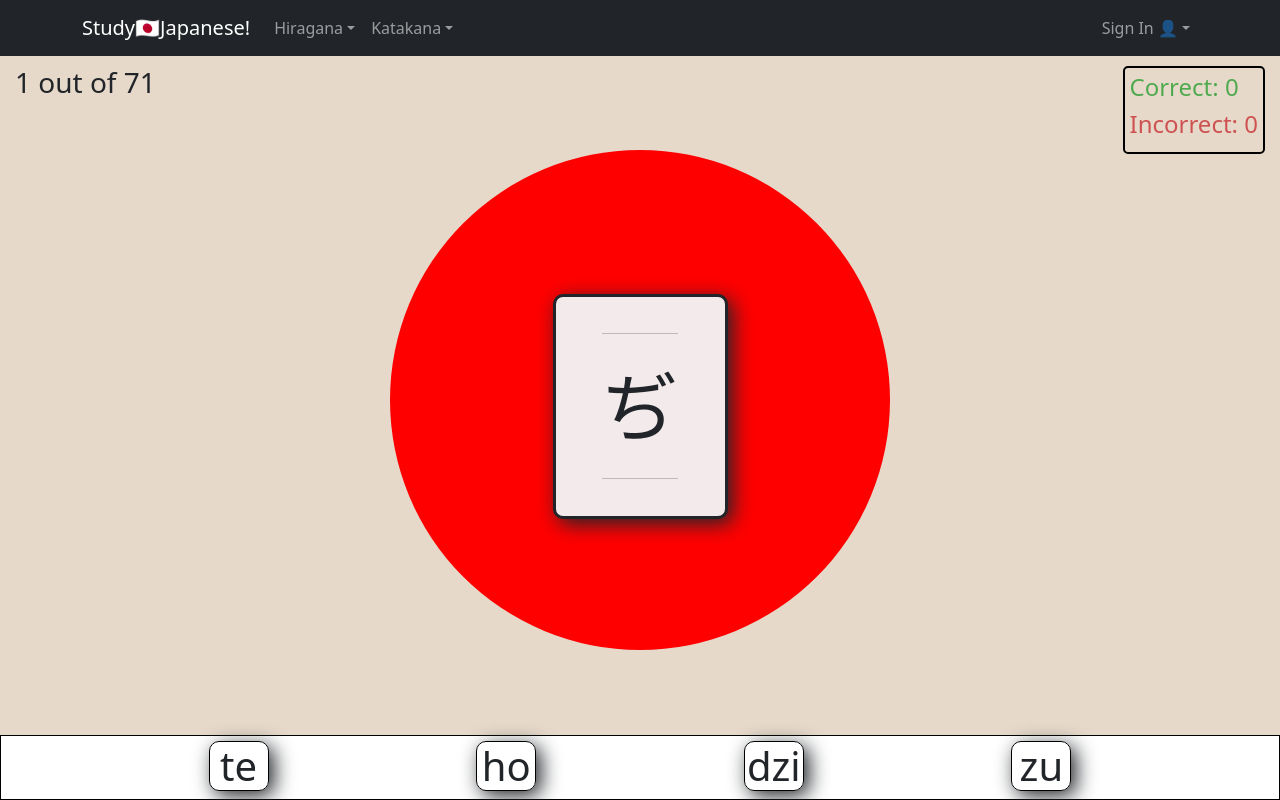
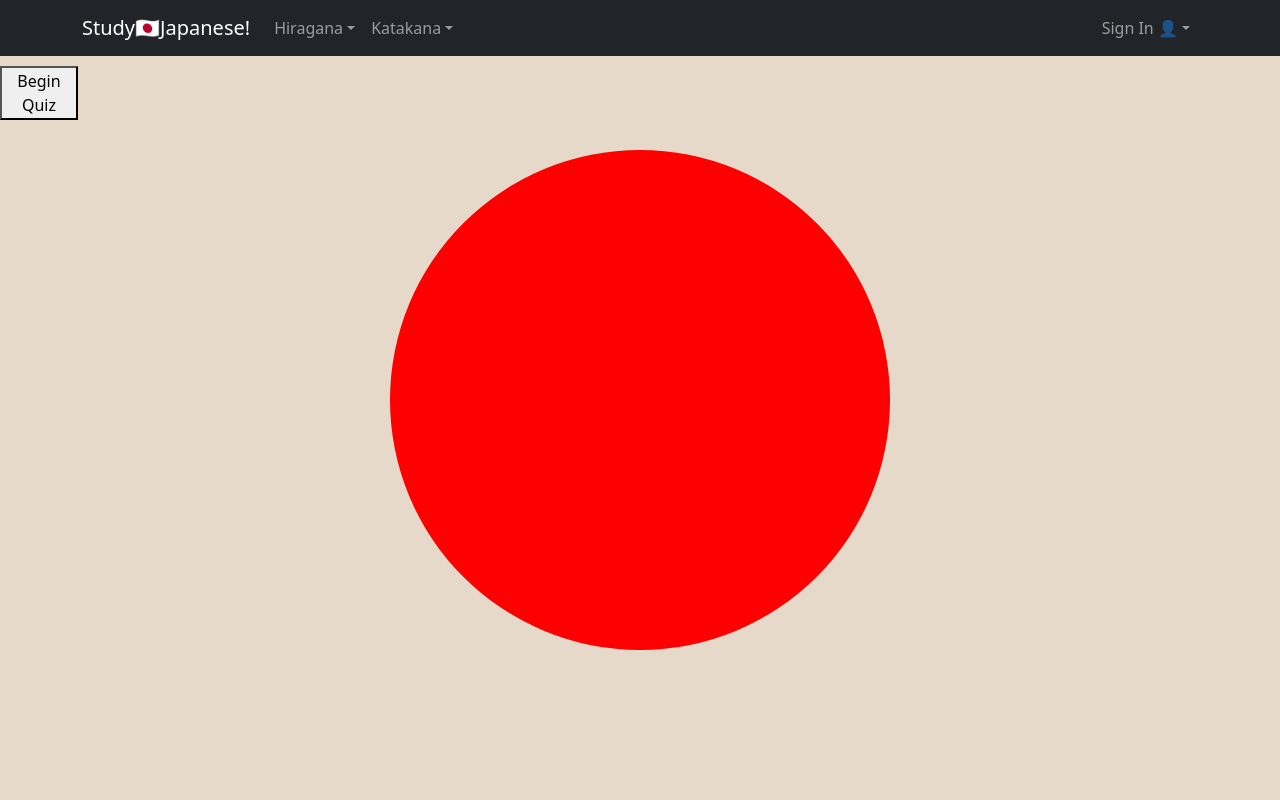
Before and after one commit to pastasauce59/study-japanese, a React (Create React App) app: page /hiragana/quiz in a window 1280 px wide. Built offline with nearby package versions, Linux system fonts and the light colour scheme.

Commit message:
finally found a way to randomize bothhiragana dataset and answer keys without the question being repeated or state rerendering math.random a million times

```diff
--- a/src/Components/Hiragana.js
+++ b/src/Components/Hiragana.js
@@ -222,7 +222,20 @@ let hiraganaAll = [
 
 ]
 
-export { hiragana, hiraganaDakuten, hiraganaAll }
+let randomize = (array) => {
+    for (let i = array.length - 1; i > 0; i--) {
+        const j = Math.floor(Math.random() * (i + 1));
+        const temp = array[i];
+        array[i] = array[j];
+        array[j] = temp;
+      }
+
+      return array
+}
+
+let randomized = randomize(hiraganaAll)
+
+export { hiragana, hiraganaDakuten, hiraganaAll, randomized }
 
 // const dakutenArrayObj = [
 //     {Dakuten: [
--- a/src/Components/HiraganaQuiz.js
+++ b/src/Components/HiraganaQuiz.js
@@ -1,13 +1,17 @@
-import React, { useState } from 'react';
-import { hiraganaAll } from './Hiragana';
+import React, { useState, useEffect } from 'react';
+import { hiraganaAll, randomized } from './Hiragana';
 
 
 function HiraganaQuiz(props) {
 
-    const [hiragana, setHiragana] = useState(hiraganaAll)
+    const [hiragana, setHiragana] = useState(randomized)
+    const [shuffle, setShuffle] = useState(false)
     const [count, setCount] = useState(0)
     const [correct, setCorrect] = useState(0)
     const [incorrect, setIncorrect] = useState(0)
+    const [flip, setFlip] = useState(null)
+    const [style, setStyle] = useState(null)
+    const [style2, setStyle2] = useState(null)
 
     let randomize = (array) => {
         for (let i = array.length - 1; i > 0; i--) {
@@ -18,43 +22,64 @@ function HiraganaQuiz(props) {
           }
     }
 
-    randomize(hiragana)
+    let rand = () => {
+       return Math.floor(Math.random() * 71);
+    }
+
+    const [quizKeys, setQuizKeys] = useState(null)
+
+    let choices = [
+        hiragana[count].key,
+        hiragana[rand()].key,
+        hiragana[rand()].key,
+        hiragana[rand()].key
+    ]
+
+    let nextChoices = [
+        hiragana[count + 1].key,
+        hiragana[rand()].key,
+        hiragana[rand()].key,
+        hiragana[rand()].key
+    ]
+
+    randomize(choices)
+    randomize(nextChoices)
 
 
-    let OG = [...hiraganaAll]
-
-    let hiraganaKeys = []
-
-    hiragana.map( h => hiraganaKeys.push(h.key))
-
-    let quizbarKeys = [
-        hiragana[count].key,
-        hiragana[Math.floor(Math.random() * 71)].key,
-        hiragana[Math.floor(Math.random() * 71)].key,
-        hiragana[Math.floor(Math.random() * 71)].key
-    ]
-
-    randomize(quizbarKeys)
-
-    // let randomize = (array) => {
-    //     for (let i = array.length - 1; i > 0; i--) {
-    //         const j = Math.floor(Math.random() * (i + 1));
-    //         const temp = array[i];
-    //         array[i] = array[j];
-    //         array[j] = temp;
-    //       }
-    // }
 
     let handleClick = (e) => {
         console.log(e.target.textContent)
         if(e.target.textContent === hiragana[count].key){
             console.log('correct')
-        } else console.log('WRONG')
+            setStyle({background: '#4faa4f'})
+            setCorrect(correct + 1)
+        } else {
+            console.log('WRONG');
+            setStyle2({background: '#ce5252'})
+            setIncorrect(incorrect + 1)
+        }
+        setFlip({transform: 'rotateY(180deg)'})
+        setTimeout(() => {
+            setFlip(null)
+            setStyle(null)
+            setStyle2(null)
+            setQuizKeys(nextChoices)
+            setTimeout(() => {setCount(count + 1)}, 300)
+        }, 2000)
+    }
+
+    let beginQuiz = () => {
+        setShuffle(true);
+        setQuizKeys(choices)
+        randomize(quizKeys)
     }
 
 
     return (
         <div className='quiz-container'>
+            {shuffle === false ? <div>
+                <button onClick={beginQuiz}>Begin Quiz</button>
+            </div> :  <div>
 
             <div className='number-of'>
                 <h3>{`${hiragana.indexOf(hiragana[count]) + 1} out of ${hiragana.length}`}</h3>
@@ -66,32 +91,37 @@ function HiraganaQuiz(props) {
             </div>
 
             <div className='card-container'>
-                <div onClick={null} className='card' style={null}>
+                <div className='card' style={flip}>
                     <div className='front-card'>
                         <hr/>
                         {hiragana[count].character}
+                        {/* {ques} */}
                         <hr/>
                     </div>
 
                     <div className='back-card'>
                         <hr/>
                         {hiragana[count].key}
+                        {/* {answer} */}
                         <hr/>
                     </div>
                 </div>
             </div>
 
-            <div onClick={handleClick} className='quiz-bar'>
-                {/* <h1>{hiragana[count].key}</h1>
-                <h1>ka</h1>
-                <h1>shi</h1>
-                <h1>so</h1> */}
-                {quizbarKeys.map(key =>
-                    <h1>{key}</h1>
-                    )}
+            <div className='quiz-bar'>
+
+                {quizKeys.map(key => key === hiragana[count].key ?
+                <h1 onClick={handleClick} style={style}>{key}</h1> : <h1 onClick={handleClick} style={style2}>{key}</h1>
+                )}
+
             </div>
+
+            </div> }
+
         </div>
     );
 }
 
 export default HiraganaQuiz;
+
+// if (count > 72){ render a pertenage of questions correct page/ try again}
```
